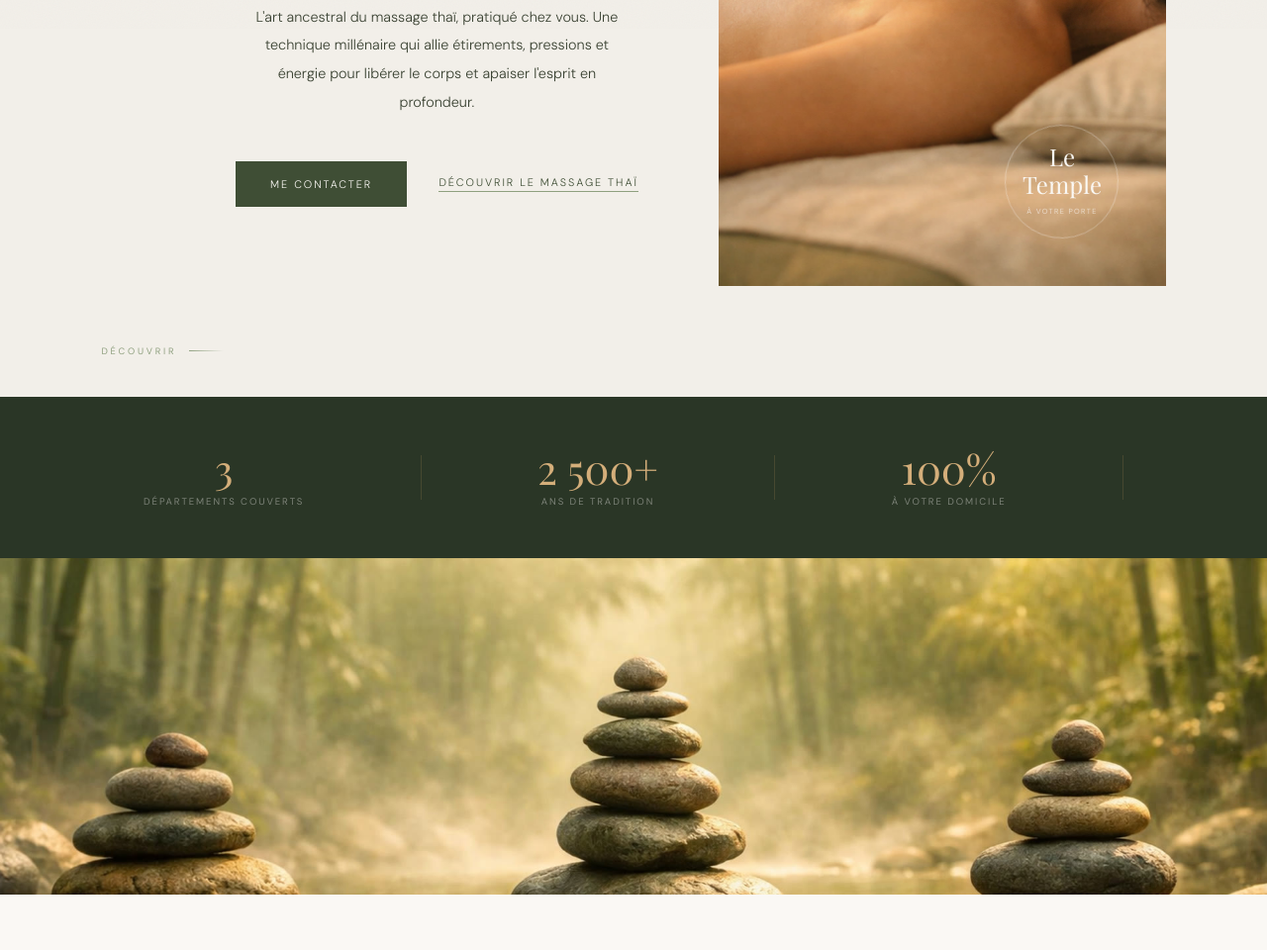
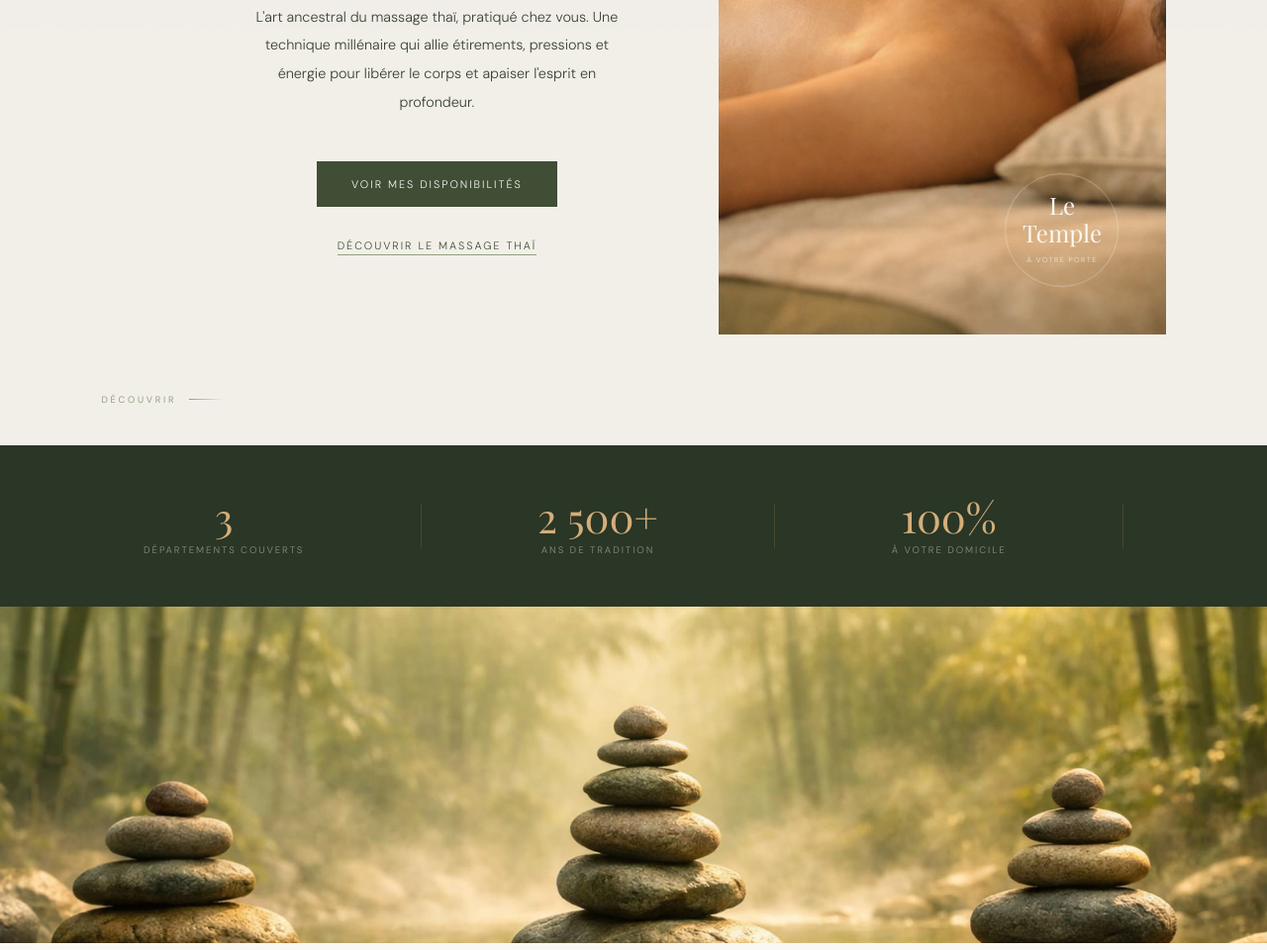
Before and after one commit to phm045/le-temple-du-corps, a plain HTML site: page index.html in a window 1280 px wide. Shown: the part 771-1731 px from the top of the page at 99% size. Drawn offline with nearby package versions, Linux system fonts and the light colour scheme; a web font is replaced by a local one.

Commit message:
Hero — bouton 'Voir mes disponibilités' avec ouverture du calendrier Cal.com

```diff
--- a/index.html
+++ b/index.html
@@ -587,7 +587,7 @@ footer{background:var(--moss);color:var(--white);padding:5rem 8vw 2.5rem;}
     <div class="hero-zone">📍 Belfort et alentours · Franche-Comté</div>
     <p class="hero-sub">L'art ancestral du massage thaï, pratiqué chez vous. Une technique millénaire qui allie étirements, pressions et énergie pour libérer le corps et apaiser l'esprit en profondeur.</p>
     <div class="hero-ctas">
-      <a class="cta-main" href="#contact">Me contacter</a>
+      <a class="cta-main" href="#" onclick="openCalPopup();return false;">Voir mes disponibilités</a>
       <a class="cta-ghost" href="#massage">Découvrir le massage thaï</a>
     </div>
   </div>
```
